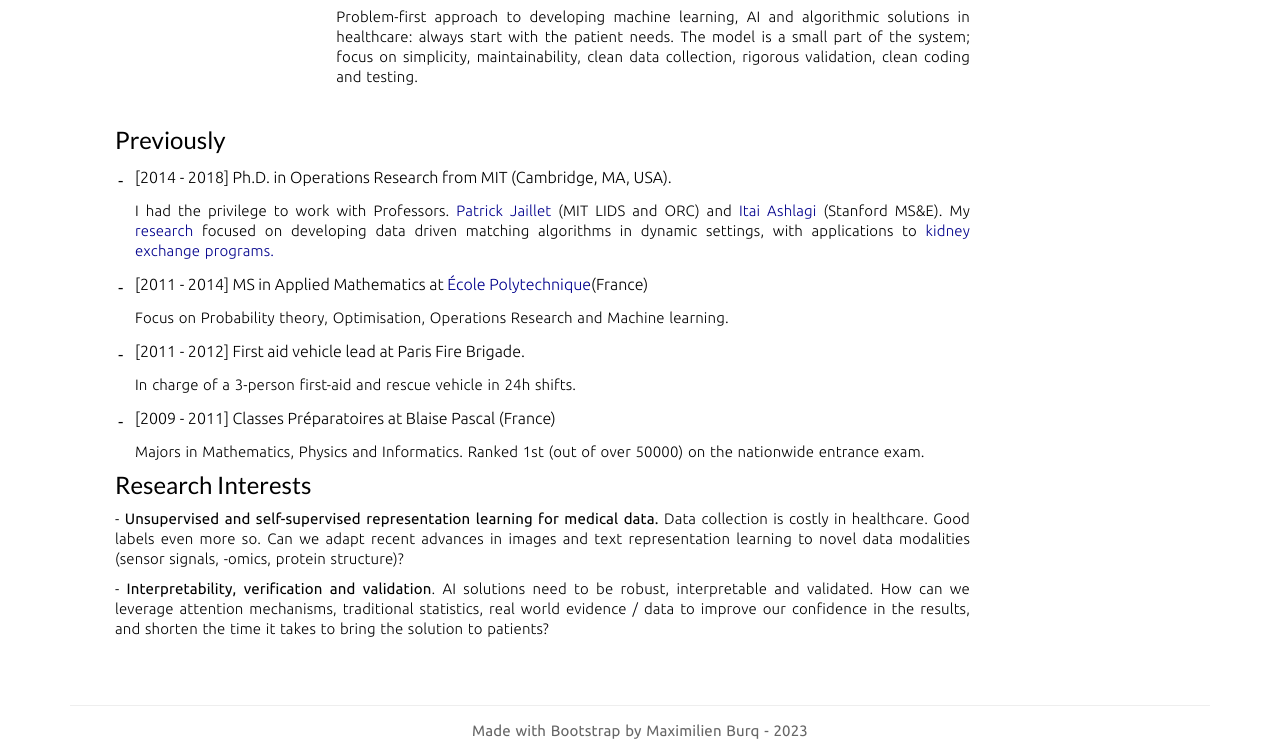
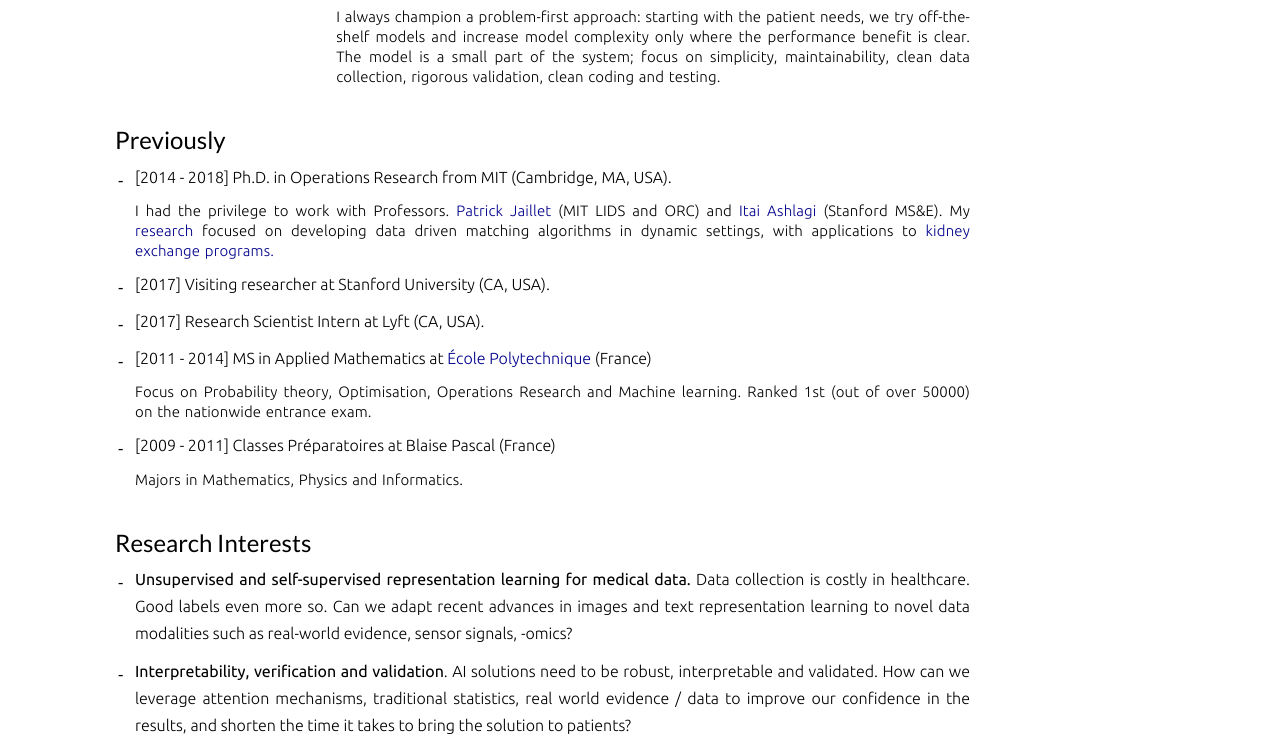
Before and after one commit to mburq/mburq.github.io, a plain HTML site: page index.html in a window 1280 px wide. Shown: the part 288-1032 px from the top of the page. Drawn offline with Linux system fonts and the light colour scheme; files whose address does not match are found by name.

Commit message:
Minor edits to formatting." git push
"

```diff
--- a/index.html
+++ b/index.html
@@ -88,7 +88,8 @@
 									signals from wrist-worn wearable sensors into clinically relevant measures of motor impairment.
 								</p>
 								<p>
-									Problem-first approach to developing machine learning, AI and algorithmic solutions in healthcare: always start with the patient needs.
+									I always champion a problem-first approach: starting with the patient needs, we try off-the-shelf models and increase model complexity only where the performance benefit is clear.
+									<!-- Problem-first approach to developing machine learning, AI and algorithmic solutions in healthcare: always start with the patient needs. -->
 									The model is a small part of the system; focus on simplicity, maintainability, clean data collection, rigorous validation, clean coding and testing.
 
 <!-- – Built state-of-the-art activity recognition models using self-supervised representation learning. -->
@@ -114,36 +115,40 @@
 										<!-- I am specifically interested in the cases where there is uncertainty on future arrivals of agents, -->
 										<a href="https://unos.org/donation/kidney-paired-donation/">kidney exchange programs.</a>
 									</p>
-									<li>[2011 - 2014] MS in Applied Mathematics at <a href="https://www.polytechnique.edu/en" target="_blank">École Polytechnique</a>(France)</li>
+									<li>[2017] Visiting researcher at Stanford University (CA, USA).</li>
+									<li>[2017] Research Scientist Intern at Lyft (CA, USA).</li>
+
+									<li>[2011 - 2014] MS in Applied Mathematics at <a href="https://www.polytechnique.edu/en" target="_blank">École Polytechnique </a>(France)</li>
 									<p>
 									Focus on Probability theory, Optimisation, Operations Research and Machine learning.
+									Ranked 1st (out of over 50000) on the nationwide entrance exam.
 									</p>
-									<li> [2011 - 2012] First aid vehicle lead at Paris Fire Brigade. </li>
+									<!-- <li> [2011 - 2012] First aid vehicle lead at Paris Fire Brigade. </li>
 									<p>
 										In charge of a 3-person first-aid and rescue vehicle in 24h shifts.
-									</p>
+									</p> -->
 									<li>[2009 - 2011] Classes Préparatoires at Blaise Pascal (France)</li>
-									<p> Majors in Mathematics, Physics and Informatics. Ranked 1st (out of over 50000) on the nationwide entrance exam.</p>
+									<p> Majors in Mathematics, Physics and Informatics.</p>
 								</ul>
 							</div>
+							<div class="widget widget-recent-posts">
+
 									<!-- <p> -->
 									<!-- </p> -->
 									<h3>Research Interests</h3>
-								<p>
-									- <b>Unsupervised and self-supervised representation learning for medical data.</b>
+									<ul >
+										<li><b>Unsupervised and self-supervised representation learning for medical data.</b>
 									Data collection is costly in healthcare. Good labels even more so.
-									Can we adapt recent advances in images and text representation learning to novel data modalities (sensor signals, -omics, protein structure)?
-								</p>
-								<p>
-									- <b>Interpretability, verification and validation</b>.
+									Can we adapt recent advances in images and text representation learning to novel data modalities such as real-world evidence, sensor signals, -omics?
+									<li> <b>Interpretability, verification and validation</b>.
 									AI solutions need to be robust, interpretable and validated.
 									How can we leverage attention mechanisms, traditional statistics, real world evidence / data to improve our confidence in the results, and shorten the time it takes to bring the solution to patients?
 
 									<!-- I also have a strong interest in designing two-sided platforms that discourage free-riding of
 									agents and lead to optimal allocations in a decentralized way, as well as statistical learning,
 									&nbsp; data-driven optimization, online and reinforcement learning with applications to healthcare. -->
-								</p>
-
+								</ul>
+</div>
 								<!-- <h2>Work Experience</h2> -->
 							</div>
 						</div>
```
Also changed, not shown: research.html (+1 -1 lines).
